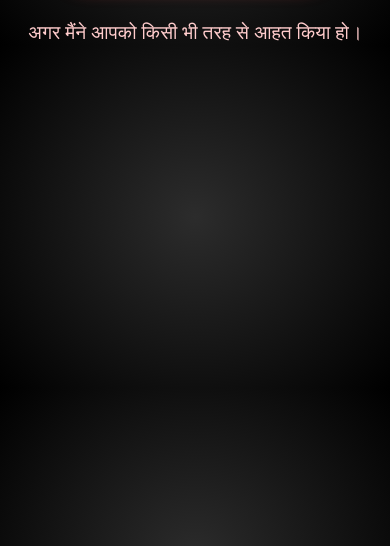
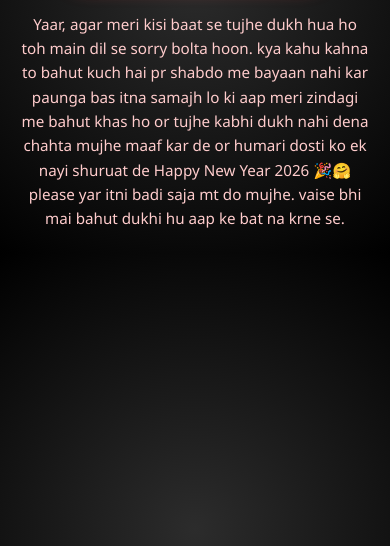
Before and after one commit to arvind272301/dearPrincess, a plain HTML site: page sorry.html in a window 390 px wide. Shown: the part 298-844 px from the top of the page. Drawn offline with Linux system fonts and the light colour scheme.

Commit message:
Add files via upload
change

```diff
--- a/sorry.html
+++ b/sorry.html
@@ -1,5 +1,6 @@
 <!DOCTYPE html>
 <html lang="hi">
+
 <head>
   <meta charset="UTF-8">
   <meta name="viewport" content="width=device-width, initial-scale=1.0">
@@ -22,8 +23,13 @@
     }
 
     @keyframes glow {
-      from { text-shadow: 0 0 10px #ff9999; }
-      to { text-shadow: 0 0 20px #ff3333; }
+      from {
+        text-shadow: 0 0 10px #ff9999;
+      }
+
+      to {
+        text-shadow: 0 0 20px #ff3333;
+      }
     }
 
     .image-container {
@@ -31,24 +37,55 @@
     }
 
     .image-container img {
-      width: 250px;
+      width: 80%;
+      max-width: 250px;
       border-radius: 15px;
       box-shadow: 0 0 20px #ff4444;
     }
 
     .message {
       font-size: 1.2em;
-      margin-top: 1.5em;
+      margin: 1.5em auto;
       color: #ffcccc;
+      max-width: 90%;
+      line-height: 1.6;
+    }
+
+    /* Responsive adjustments */
+    @media (max-width: 768px) {
+      h1 {
+        font-size: 2.2em;
+      }
+
+      .message {
+        font-size: 1em;
+      }
+    }
+
+    @media (max-width: 480px) {
+      h1 {
+        font-size: 1.8em;
+        margin-top: 1.5em;
+      }
+
+      .message {
+        font-size: 0.95em;
+      }
     }
   </style>
 </head>
+
 <body>
   <div class="image-container">
     <img src="Sorry logo.png" alt="Sorry Logo">
   </div>
   <div class="message">
-    अगर मैंने आपको किसी भी तरह से आहत किया हो।
+    Yaar, agar meri kisi baat se tujhe dukh hua ho toh main dil se sorry bolta hoon.
+    kya kahu kahna to bahut kuch hai pr shabdo me bayaan nahi kar paunga bas itna samajh lo ki aap meri zindagi me bahut
+    khas ho or tujhe kabhi dukh nahi dena chahta mujhe maaf kar de or humari dosti
+    ko ek nayi shuruat de Happy New Year 2026 🎉🤗
+    please yar itni badi saja mt do mujhe. vaise bhi mai bahut dukhi hu aap ke bat na krne se.
   </div>
 </body>
+
 </html>
```
